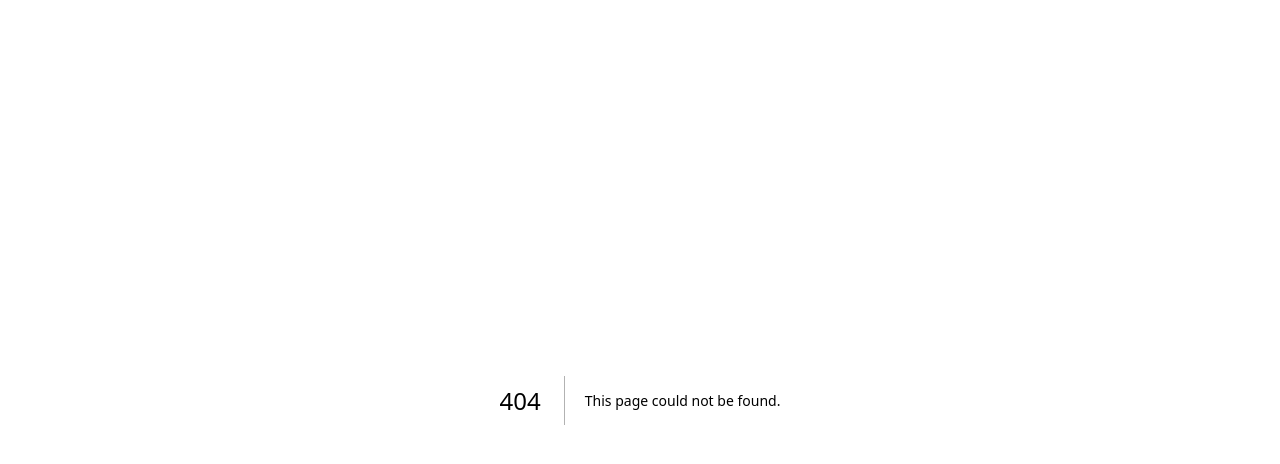
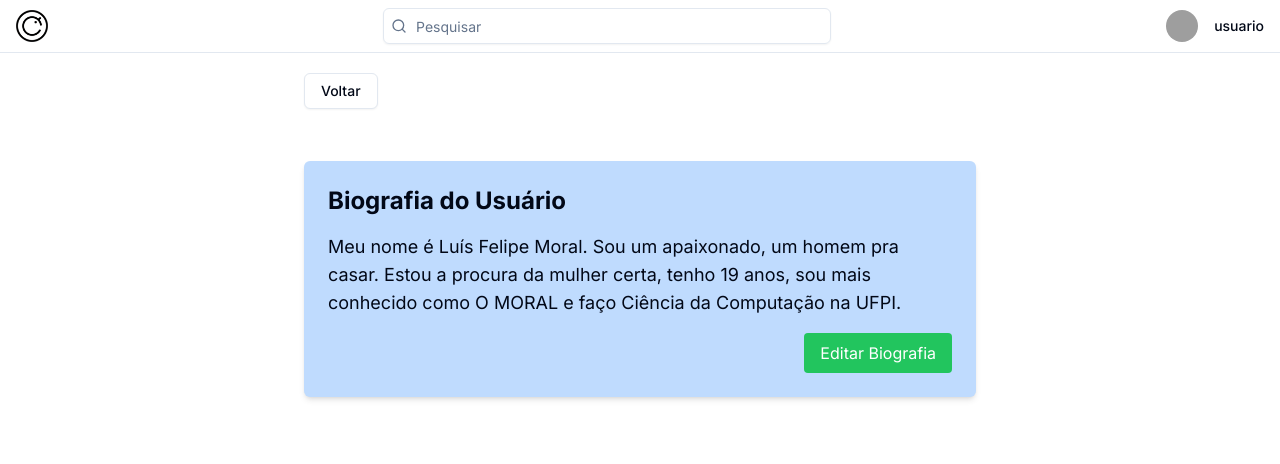
Before and after one commit to es20232/eqp7, a Next.js app in the folder apps/web/: page /account/biografia in a window 1280 px wide. Before the commit this address had no page. Shown: the top 464 px of the page. Built offline with nearby package versions, Linux system fonts and the light colour scheme; grey boxes are pictures that could not be loaded.

Commit message:
Criação das configurações de usuário, da biografia, alteração de edit e account

```diff
--- /dev/null
+++ b/apps/web/app/(protected)/account/biografia/page.tsx
@@ -0,0 +1,35 @@
+import Image from "next/image";
+import Link from "next/link";
+import { Button } from "@/components/ui/button";
+import { Separator } from "@/components/ui/separator";
+
+export default function Biografia() {
+  return (
+    <div>
+      <div className="mx-auto flex max-w-2xl justify-between py-5">
+        <Link href="/account">
+          <Button variant="outline">Voltar</Button>
+        </Link>
+      </div>
+
+      <div className="max-w-2xl mx-auto mt-8 p-6 bg-blue-200 rounded-md shadow-md">
+        <h3 className="text-2xl font-bold mb-4">Biografia do Usuário</h3>
+
+        <p className="text-lg">
+          Meu nome é Luís Felipe Moral. Sou um apaixonado, um homem pra casar.
+          Estou a procura da mulher certa, tenho 19 anos, sou mais conhecido como O MORAL
+          e faço Ciência da Computação na UFPI.
+        </p>
+
+        <div className="mt-4 md:text-right md:w-full">
+          <button
+            type="submit"
+            className="bg-green-500 text-white px-4 py-2 rounded hover:bg-green-600"
+          >
+            Editar Biografia
+          </button>
+        </div>
+      </div>
+    </div>
+  );
+}
--- /dev/null
+++ b/apps/web/app/(protected)/account/configs/page.tsx
@@ -0,0 +1,43 @@
+import Image from "next/image"
+import Link from "next/link"
+import { Button } from '@/components/ui/button'
+import { Separator } from "@/components/ui/separator"
+
+const ConfigsPage = () => {
+  return (
+    <div>
+      <div className="mx-auto flex max-w-2xl justify-between py-5">
+        <Link href="/account">
+          <Button variant="outline">Voltar</Button>
+        </Link>
+      </div>
+
+      <div className="max-w-2xl mx-auto mt-8 p-6 bg-blue-200 rounded-md shadow-md">
+        <h3 className="text-2xl font-bold mb-4">Configurações do Usuário</h3>
+
+        {/* Comentários */}
+        <div className="mb-4">
+          <Button variant="outline">Comentários</Button>
+        </div>
+
+         {/* Editar Senha */}
+         <div className="mb-4">
+            <Button variant="outline">Editar Senha</Button>
+        </div>
+
+         {/* Status da Conta */}
+         <div className="mb-4">
+            <Button variant="outline">Status da Conta</Button>
+        </div>
+
+        {/* Ajuda */}
+        <div>
+          <Button variant="outline">Ajuda</Button>
+        </div>
+
+      </div>
+    </div>
+  );
+};
+
+export default ConfigsPage;
--- a/apps/web/app/(protected)/account/edit/page.tsx
+++ b/apps/web/app/(protected)/account/edit/page.tsx
@@ -1,7 +1,7 @@
-import Image from 'next/image'
-import Link from 'next/link'
-import { Button } from '@/components/ui/button'
-import { Separator } from '@/components/ui/separator'
+import Image from "next/image";
+import Link from "next/link";
+import { Button } from '@/components/ui/button';
+import { Separator } from "@/components/ui/separator";
 
 export default function Edit() {
     return (
@@ -12,42 +12,34 @@ export default function Edit() {
                 </Link>
             </div>
 
-      <div className="mx-auto mt-8 max-w-2xl rounded-md bg-blue-200 p-6 shadow-md">
-        <h3 className="mb-4 text-2xl font-bold">Editar Perfil</h3>
+            <div className="max-w-2xl mx-auto mt-8 p-6 bg-blue-200 rounded-md shadow-md">
+                <h3 className="text-2xl font-bold mb-4">Editar Perfil</h3>
                 <form>
-          <label htmlFor="name" className="mb-2 block">
-            Alterar nome:
-          </label>
+                    <label htmlFor="name" className="block mb-2">Alterar nome:</label>
                     <input
                         type="text"
                         id="name"
                         name="name"
-            className="w-full rounded border p-2"
+                        className="w-full p-2 border rounded"
                     />
 
-          <label htmlFor="password" className="mb-2 mt-4 block">
-            Alterar username:
-          </label>
+                    <label htmlFor="password" className="block mt-4 mb-2">Alterar username:</label>
                     <input
                         type="text"
                         id="username"
                         name="username"
-            className="w-full rounded border p-2"
+                        className="w-full p-2 border rounded"
                     />
 
-          <label htmlFor="bio" className="mb-2 mt-4 block">
-            Alterar Bio:
-          </label>
+                    <label htmlFor="bio" className="block mt-4 mb-2">Alterar Bio:</label>
                     <textarea
                         id="bio"
                         name="bio"
-            className="w-full rounded border p-2"
+                        className="w-full p-2 border rounded"
                         maxLength={200}
                     ></textarea>
 
-          <label htmlFor="photos" className="mb-2 mt-4 block">
-            Adicionar Fotos:
-          </label>
+                    <label htmlFor="photos" className="block mt-4 mb-2">Adicionar Fotos:</label>
                     <input
                         type="file"
                         id="photos"
@@ -56,10 +48,10 @@ export default function Edit() {
                         multiple
                         className="mb-4"
                     />
-          <div className="mt-4 md:w-full md:text-right">
+                    <div className="mt-4 md:text-right md:w-full">
                     <button
                         type="submit"
-              className="rounded bg-green-500 px-4 py-2 text-white hover:bg-green-600"
+                        className="bg-green-500 text-white px-4 py-2 rounded hover:bg-green-600"
                     >
                         Salvar Alterações
                     </button>
@@ -67,5 +59,5 @@ export default function Edit() {
                 </form>
             </div>
         </div>
-  )
+    );
 }
--- a/apps/web/app/(protected)/account/page.tsx
+++ b/apps/web/app/(protected)/account/page.tsx
@@ -1,23 +1,23 @@
-import Image from 'next/image'
-import Link from 'next/link'
+import Image from "next/image"
+import Link from "next/link"
 import { Button } from '@/components/ui/button'
-import { Separator } from '@/components/ui/separator'
+import { Separator } from "@/components/ui/separator"
 
 export default function Account() {
   return (
     <div>
       <div className="m h-[30vh] w-full bg-blue-100" />
-      <div className="mx-auto flex max-w-7xl justify-between px-4 py-5 sm:flex-row sm:gap-6 sm:px-0">
+      <div className="mx-auto flex max-w-5xl justify-between max-w-5xl py-5 px-4 sm:flex-row sm:gap-6 sm:px-0">
         <div className="flex gap-6">
           <Image
             src="/test.jpg"
             alt="Foto de perfil"
-            className="ring-whinte aspect-square -translate-y-1/2 rounded-full object-cover ring-4"
+            className="aspect-square -translate-y-1/2 rounded-full object-cover ring-4 ring-whinte"
             width={180}
             height={180}
           />
           <div className="flex flex-col gap-6">
-            <h2 className="text-2xl font-medium">Teste dos Santos Sousa</h2>
+            <h2 className="text-2xl font-medium">Luís Felipe Moral</h2>
             <div className="flex gap-10">
               <div className="flex flex-col items-center justify-center">
                 <span className="text-sn uppercasa text-muted-foreground">
@@ -38,12 +38,20 @@ export default function Account() {
               </div>
               <Separator orientation="vertical" />
             </div>
+            <Link href="/account/biografia">
+              <Button>Ver Biografia</Button>
+            </Link>
           </div>
         </div>
-        <Link href="/account/edit">
-          <Button variant="outline">Editar Perfil</Button>
-        </Link>
+        <div className="flex flex-col gap-2">
+          <Link href="/account/edit">
+            <Button variant="outline">Editar Perfil</Button>
+          </Link>
+          <Link href="/account/configs">
+            <Button variant="outline">Configurações</Button>
+          </Link>
+        </div>
       </div>
     </div>
-  )
+  );
 }
--- a/apps/web/package.json
+++ b/apps/web/package.json
@@ -21,6 +21,7 @@
     "lucide-react": "^0.312.0",
     "next": "14.0.4",
     "next-auth": "5.0.0-beta.5",
+    "prisma": "^5.8.0",
     "react": "^18",
     "react-dom": "^18",
     "react-hook-form": "^7.49.3",
```
Also changed, not shown: 1 other file (tests, documents, lock files or other folders). Lines whose indentation alone changed are shown as unchanged.
